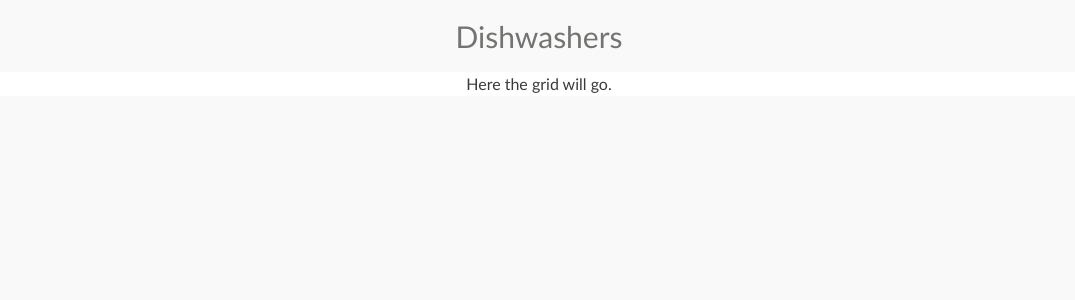
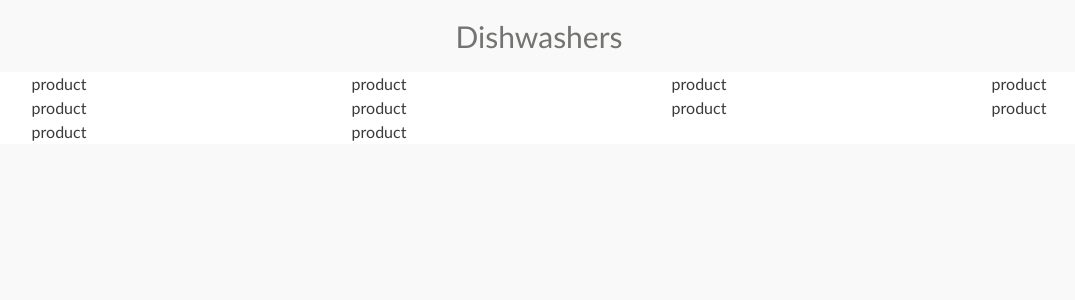
Before and after one commit to aneebay/jldishwasher, a Next.js app: page / in a window 1280 px wide. Shown: the top 300 px of the page, without its empty margins (101-1176 px from the left). Built offline with nearby package versions, Linux system fonts and the light colour scheme.

Commit message:
Using tailwind to build grid layout

```diff
--- a/pages/index.js
+++ b/pages/index.js
@@ -10,8 +10,17 @@ export default function ProductGrid() {
       </Head>
       <main className={styles.main}>
         <h1 className="leading-10 text-3xl my-4">Dishwashers</h1>
-        <section className={styles.section}>
-            Here the grid will go.
+        <section className={`${styles.section} grid grid-cols-2 md:grid-cols-3 lg:grid-cols-4`}>
+            <div>product</div>
+            <div>product</div>
+            <div>product</div>
+            <div>product</div>
+            <div>product</div>
+            <div>product</div>
+            <div>product</div>
+            <div>product</div>
+            <div>product</div>
+            <div>product</div>
         </section>
       </main>
     </div>
```
